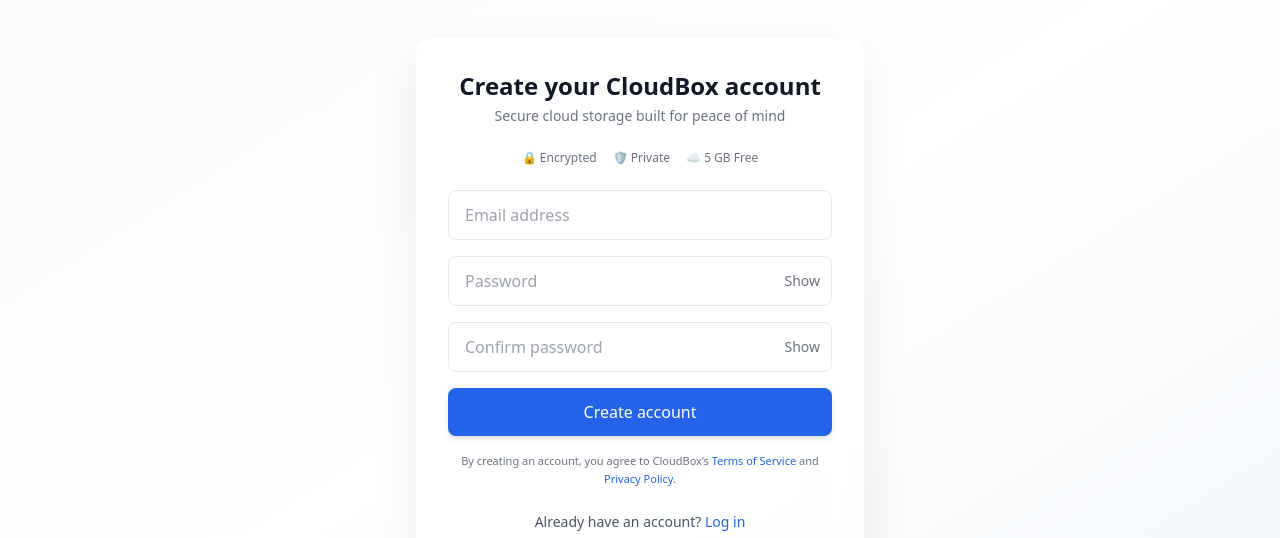
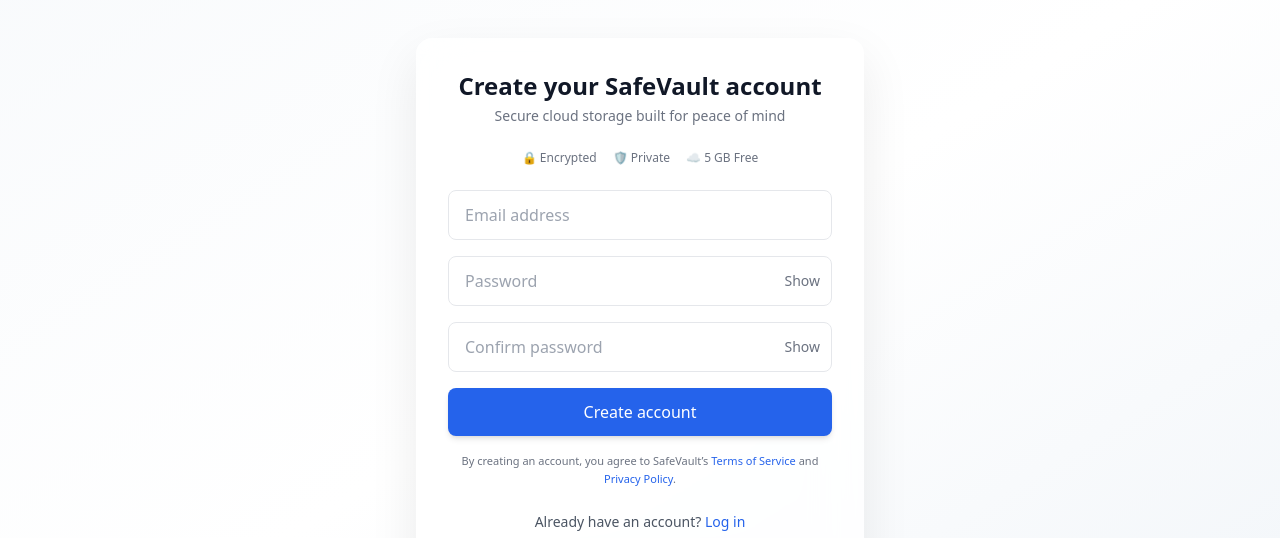
Before and after one commit to Faz-al/cloudbox, a React (Create React App) app in the folder Frontend/: page /signup in a window 1280 px wide. Shown: the part 148-686 px from the top of the page. Built offline with nearby package versions, Linux system fonts and the light colour scheme; no server answers.

Commit message:
meta pixe signup

```diff
--- a/Frontend/src/pages/Signup.jsx
+++ b/Frontend/src/pages/Signup.jsx
@@ -135,6 +135,11 @@
     const data = await res.json();
     if (!res.ok) throw new Error(data.message);
 
+    // ✅ Meta Pixel signup event (frontend only)
+    if (window.fbq) {
+      window.fbq("track", "CompleteRegistration");
+    }
+
     setStep("done");
   } catch (err) {
     setOtpError(err.message || "OTP verification failed");
@@ -142,6 +147,7 @@
     setOtpLoading(false);
   }
 };
+
 
 
 
@@ -174,7 +180,7 @@
                 {/* Header */}
                 <div className="text-center mb-6">
                   <h1 className="text-2xl font-semibold text-gray-900">
-                    Create your CloudBox account
+                    Create your SafeVault account
                   </h1>
                   <p className="text-sm text-gray-500 mt-1">
                     Secure cloud storage built for peace of mind
@@ -270,7 +276,7 @@
                   </button>
 
                     <p className="text-[11px] text-center text-gray-500 mt-3 leading-relaxed">
-  By creating an account, you agree to CloudBox’s{" "}
+  By creating an account, you agree to SafeVault’s{" "}
   <Link to="/terms" className="text-blue-600 hover:underline">
     Terms of Service
   </Link>{" "}
```
